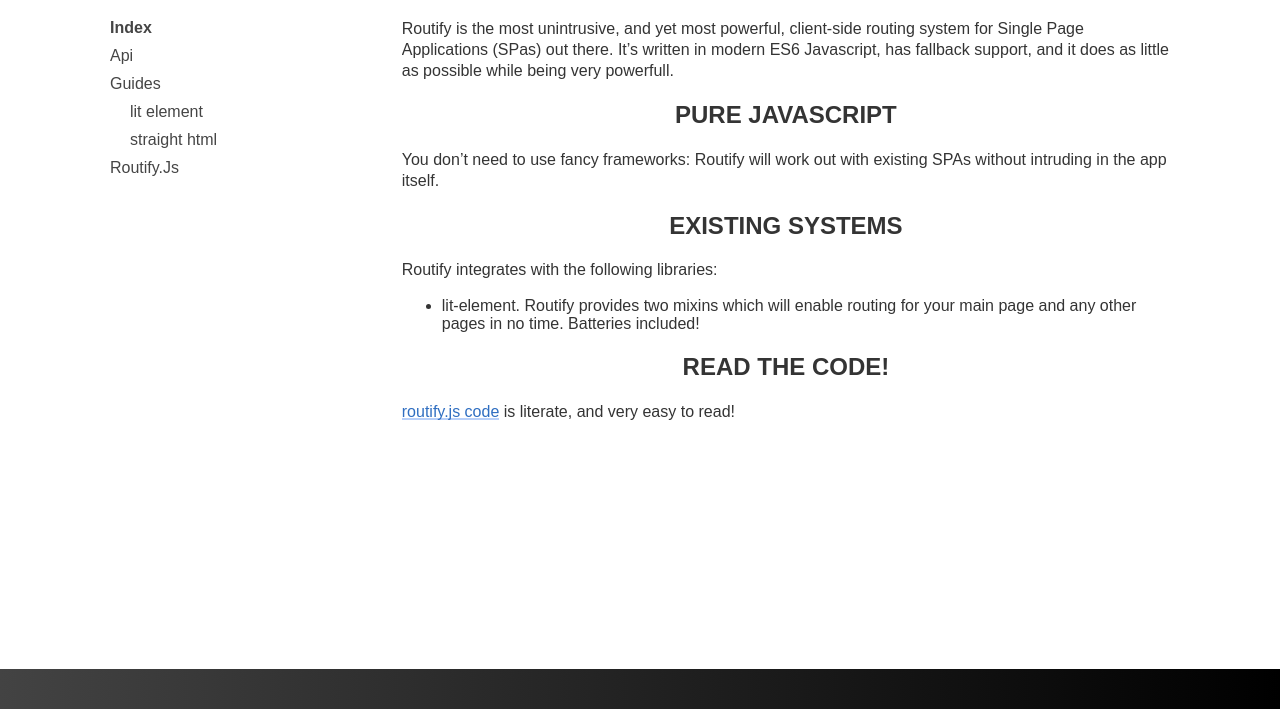
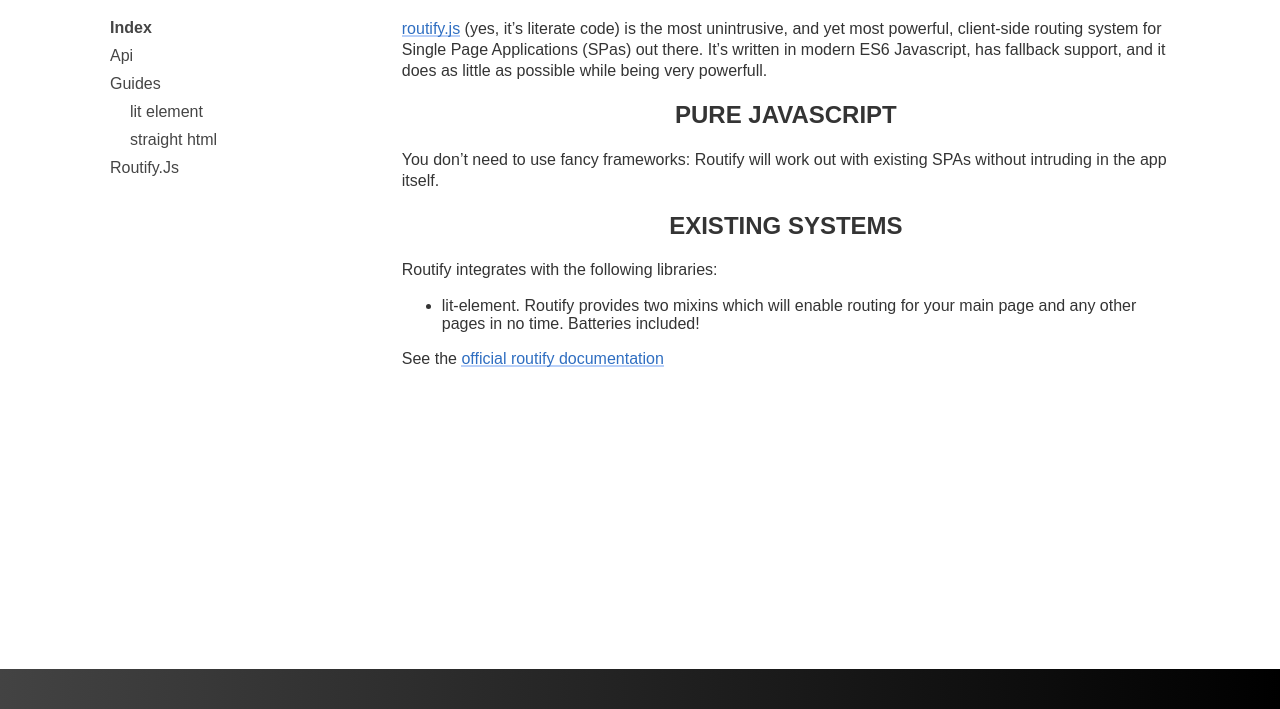
Before and after one commit to mobily-enterprises/routify, a website: page docs/index.html in a window 1280 px wide. Shown: the part 91-800 px from the top of the page. Drawn offline with Linux system fonts and the light colour scheme.

Commit message:
Documentation fixes

```diff
--- a/docs/index.html
+++ b/docs/index.html
@@ -89,7 +89,7 @@
         <div class="contentPage">
 
 
-            <p>Routify is the most unintrusive, and yet most powerful, client-side routing system for
+            <p><a href="routify.html">routify.js</a> (yes, it’s literate code) is the most unintrusive, and yet most powerful, client-side routing system for
 Single Page Applications (SPas) out there.
 It’s written in modern ES6 Javascript, has fallback support, and it does as little as possible
 while being very powerfull.</p>
@@ -110,12 +110,7 @@
 <li>lit-element. Routify provides two mixins which will enable routing for your main page
 and any other pages in no time. Batteries included!</li>
 </ul>
-<h2 id="read-the-code">Read the code!</h2>
-
-
-
-
-            <p><a href="routify.html">routify.js code</a> is literate, and very easy to read! </p>
+<p>See the <a href="https://mobily-enterprises.github.io/routify/">official routify documentation</a></p>
 
 
 
--- a/package.json
+++ b/package.json
@@ -1,6 +1,6 @@
 {
   "name": "routify",
-  "version": "1.0.5",
+  "version": "1.0.6",
   "description": "The most powerful client-side routing in the west",
   "main": "index.js",
   "directories": {
```
Also changed, not shown: README.md.
